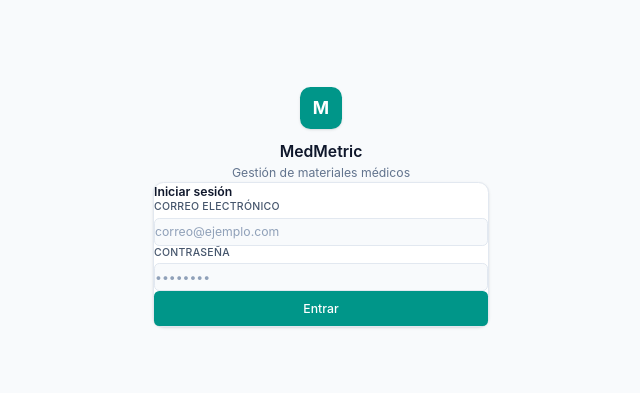
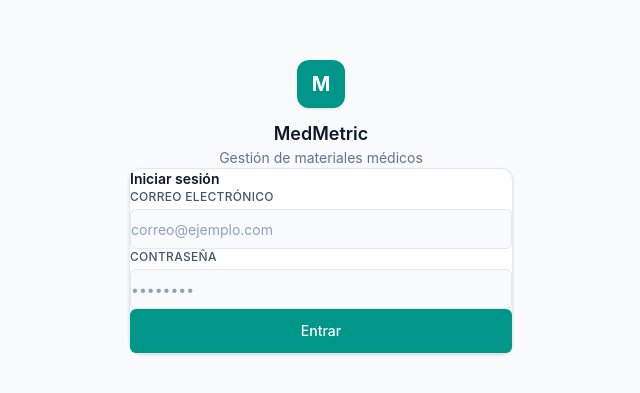
Before and after one commit to TDanyStark/MEDMETRIC, a React app in the folder frontend/: page /login in a window 1280 px wide. Shown: the part 193-586 px from the top of the page, without its empty margins (319-959 px from the left). Built offline with nearby package versions, Linux system fonts and the light colour scheme; the HTML template or start-up script is replaced by a standard one.

Commit message:
style: update button and input sizes, enhance table padding, and adjust font size in CSS

```diff
--- a/frontend/src/components/ui/Button.tsx
+++ b/frontend/src/components/ui/Button.tsx
@@ -9,9 +9,9 @@ const variants = {
 }
 
 const sizes = {
-  sm: 'h-7 px-3 text-xs gap-1.5',
-  md: 'h-8 px-3.5 text-sm gap-2',
-  lg: 'h-10 px-5 text-sm gap-2',
+  sm: 'h-8 px-3 text-xs gap-1.5',
+  md: 'h-10 px-4 text-sm gap-2',
+  lg: 'h-11 px-5 text-sm gap-2',
 }
 
 interface ButtonProps extends ButtonHTMLAttributes<HTMLButtonElement> {
--- a/frontend/src/components/ui/Input.tsx
+++ b/frontend/src/components/ui/Input.tsx
@@ -17,7 +17,7 @@ export const Input = forwardRef<HTMLInputElement, InputProps>(function Input({ l
       <input
         ref={ref}
         className={cn(
-          'h-8 w-full rounded-md border bg-slate-50 px-3 text-sm text-slate-900',
+          'h-10 w-full rounded-md border bg-slate-50 px-3 text-sm text-slate-900',
           'placeholder:text-slate-400',
           'border-slate-200 focus:border-teal-500 focus:bg-white',
           'focus:outline-none focus:ring-2 focus:ring-teal-500/20',
--- a/frontend/src/components/ui/Table.tsx
+++ b/frontend/src/components/ui/Table.tsx
@@ -27,7 +27,7 @@ export function Thead({ children }: { children: ReactNode }) {
 export function Th({ children, className }: TableProps) {
   return (
     <th className={cn(
-      'px-4 py-2.5 text-left text-xs font-semibold uppercase tracking-wide text-slate-500',
+      'px-6 py-4 text-left text-xs font-semibold uppercase tracking-wide text-slate-500',
       className,
     )}>
       {children}
@@ -53,7 +53,7 @@ export function Tr({ children, className, ...props }: TrProps) {
 
 export function Td({ children, className }: TableProps) {
   return (
-    <td className={cn('px-4 py-3 text-slate-700', className)}>
+    <td className={cn('px-6 py-4 text-slate-700', className)}>
       {children}
     </td>
   )
--- a/frontend/src/index.css
+++ b/frontend/src/index.css
@@ -16,6 +16,6 @@ html {
   -moz-osx-font-smoothing: grayscale;
   background-color: #f8fafc;
   color: #0f172a;
-  font-size: 14px;
+  font-size: 16px;
   line-height: 1.5;
 }
--- a/frontend/src/pages/admin/OrganizationsPage.tsx
+++ b/frontend/src/pages/admin/OrganizationsPage.tsx
@@ -174,14 +174,14 @@ export default function OrganizationsPage() {
       </div>
 
       {/* Search */}
-      <form onSubmit={handleSearch} className="mb-4 relative max-w-sm">
-        <Search className="absolute left-2.5 top-1/2 -translate-y-1/2 h-3.5 w-3.5 text-slate-400" />
+      <form onSubmit={handleSearch} className="mb-6 relative max-w-sm">
+        <Search className="absolute left-3 top-1/2 -translate-y-1/2 h-4 w-4 text-slate-400" />
         <input
           type="text"
           value={searchInput}
           onChange={e => setSearchInput(e.target.value)}
           placeholder="Buscar organización..."
-          className="h-8 w-full rounded-md border border-slate-200 bg-white pl-8 pr-3 text-sm text-slate-900 placeholder:text-slate-400 focus:border-teal-500 focus:outline-none focus:ring-2 focus:ring-teal-500/20"
+          className="h-10 w-full rounded-md border border-slate-200 bg-white pl-10 pr-4 text-sm text-slate-900 placeholder:text-slate-400 focus:border-teal-500 focus:outline-none focus:ring-2 focus:ring-teal-500/20 transition-all shadow-sm"
         />
       </form>
 
```
